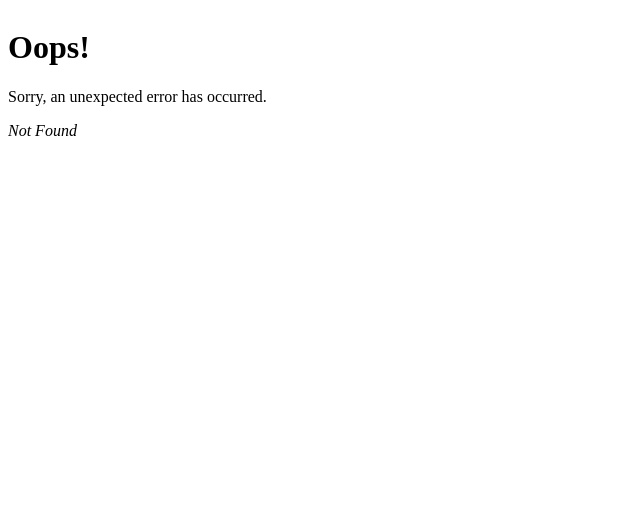
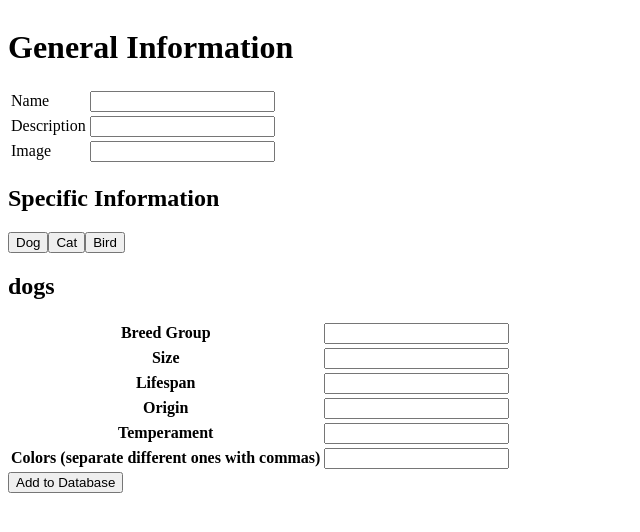
Before and after one commit to ermiralliu/frontend-with-routes, a React (Vite) app: page /admin/new in a window 1280 px wide. Before the commit this address had no page. Shown: the top 532 px of the page, without its empty margins (0-640 px from the left). Built offline with nearby package versions, Linux system fonts and the light colour scheme.

Commit message:
routes ready, just needs a backend and css, and then fetch requests other than get

```diff
--- a/src/Components/FigureSection/index.tsx
+++ b/src/Components/FigureSection/index.tsx
@@ -1,2 +1,5 @@
 import FigureSection from "./FigureSection";
+import { About, Contact } from "./Contacts";
+
 export default FigureSection;
+export {About, Contact};
--- a/src/Components/index.tsx
+++ b/src/Components/index.tsx
@@ -5,12 +5,14 @@ import SearchBar from "./SearchBar";
 import DarkModeToggle from "./DarkModeToggle";
 
 
-const Components = Object.freeze({
-    AnimalFigure,
-    AnimalNav,
-    FigureSection,
-    SearchBar,
-    DarkModeToggle
-});
+// const Components = Object.freeze({
+//     AnimalFigure,
+//     AnimalNav,
+//     FigureSection,
+//     SearchBar,
+//     DarkModeToggle
+// });
 
-export default Components;
+export {AnimalFigure, AnimalNav, FigureSection, SearchBar, DarkModeToggle};
+
+//export default Components;
--- a/src/Pages/Admin.tsx
+++ b/src/Pages/Admin.tsx
@@ -1,5 +1,84 @@
+import { useEffect, useRef, useState } from "react";
+import config from "./config.json" with { type: "json" };
+import './index.css';
+
+type Animal = {image:string; name:string, id:number, [key:string]:string|number};
+
 export default function Admin(){
+    const [showDialog, setDialog] = useState(false);
+    const currentAnimal = useRef<Animal | null>( null );
+
     return(<>
-        <p> Haha, you admin now </p>
+        <a href='/admin/new' className='adm'> New </a>
+        <h1> Haha, you admin now </h1>
+        { ['dogs', 'cats', 'birds'].map( (animal, index) =>  <AnimalTable key={index} animal={animal} currentAnimal={currentAnimal} setDialog={setDialog}/>) }
+        {( showDialog && currentAnimal.current != null )? <AnimalUpdateDialog animal={currentAnimal.current} setShow={setDialog}/> : <></>}
     </>)
 }
+
+function AnimalTable(props: {animal: string, currentAnimal: React.MutableRefObject<Animal| null>, setDialog: (value: boolean)=> void}){
+    const [animals, setAnimals] = useState([] as Animal[]);
+    useEffect( ()=>{
+        const URL = config['url'] + props.animal;
+        fetch(URL).then( res => res.json())
+            .then( (res: Animal[]) => setAnimals(res))
+            .catch( err => console.error(err));
+
+    }, [props.animal]);
+
+    if(animals.length === 0)
+        return <></>;
+
+    return (
+        <table>
+            <tr>
+                { Object.keys( animals[0] ).map( (animalKey, index) =>  <th key={index}> {animalKey} </th> ) }
+                <th> Update </th>
+            </tr>
+            { animals.map( (animal, index) =>
+                <tr key={index}>
+                    { Object.values( animal ).map( (value, valueIndex) =>  <td key={valueIndex}> {value.toString()} </td>) }
+                    <td> <button type='button' onClick={ () => { props.currentAnimal.current = animals[index], props.setDialog(true)}}> Update </button> </td>
+                </tr>
+            )}
+        </table>
+    );
+}
+//there must be a way to reuse the dialog we already used for the main page
+//through just passing input as a child prop probably
+//and reusing the tables from AnimalFigure
+function AnimalUpdateDialog(props:{animal:Animal, setShow: (value: boolean)=> void}){
+    const dialogRef = useRef<HTMLDialogElement>(null);
+
+    useEffect( ()=>{
+        dialogRef.current?.showModal();
+    }, []);
+
+    const animal = JSON.parse(JSON.stringify(props.animal)) as Animal;  //we make a copy as it's customary to keep stuff immutable
+    //then we even check the differences from the original, before sending
+    return (
+    <dialog
+        ref={dialogRef}
+        onClick={()=>dialogRef.current?.close()}
+        onClose={ () => props.setShow(false)}
+    >
+        <table onClick= {(event) => event.stopPropagation()}>
+            { Object.entries( animal ).map( ([key, value], index) =>
+                <tr key={index}>
+                    <th>
+                        {key}
+                    </th>
+                    <td>
+                        <input type='text' defaultValue={value} readOnly={ key === 'id' }/>
+                    </td>
+                </tr>
+            )}
+            <tr>
+                <td rowSpan={2}>
+                    <button type='button'> Update </button>
+                    <button type='button'> Delete </button>
+                </td>
+            </tr>
+        </table>
+    </dialog>);
+}
--- a/src/Pages/AnimalInsertPage.tsx
+++ b/src/Pages/AnimalInsertPage.tsx
@@ -1,5 +1,60 @@
+import { useState } from "react";
+
 export default function AnimalInsertPage(){
+    const [animalType, setAnimalType] = useState('dogs');
+
     return(
-        <></>
-    )
+        <form id="the-form" action={`../insert/${animalType}`} method="POST">
+            <h1>General Information</h1>
+            <table className="covered">
+                { ['name', 'description', 'image'].map(( str: string, index) =>
+                    <tr key={index}>
+                        <td> {str.charAt(0).toUpperCase() + str.slice(1)} </td>
+                        <td><input name={str}/></td>
+                    </tr>)
+                }
+            </table>
+            <h2>Specific Information</h2>
+            <div id="buttons">
+                <button className="animal-button" onClick={()=> setAnimalType('dogs')} type="button"> Dog </button>
+                <button className="animal-button" onClick={()=> setAnimalType('cats')} id="Cats" type="button"> Cat </button>
+                <button className="animal-button" onClick={()=> setAnimalType('birds')} id="Birds" type="button"> Bird </button>
+            </div>
+            <SpecificSection animalType={animalType}/>
+            <div id="finish">
+                <button id="last" type="submit" > Add to Database </button>
+            </div>
+        </form>
+    );
 }
+
+const animals :{[key:string]:string[]} = (()=>{
+    const cats = ['Origin ', 'Temperament ', 'Colors (separate different ones with commas)'];
+    const dogs = ['Breed Group ', 'Size ', 'Lifespan ', ...cats];
+
+    return Object.freeze({
+        dogs,
+        cats,
+        birds: ['Species ','Family ','Habitat ','Place_found ', 'Diet (separate different foods with a comma)', 'Weight (in kg) ', 'Height (in cm) ']
+    });
+})();
+
+function SpecificSection(props:{animalType:string}){
+    const array = animals[ props.animalType ];
+    return (
+        <div id="specific-div" className="covered">
+            <h2 id="animal"> {props.animalType} </h2>
+            <table id='specific'>
+                { array.map( (value, index) =>
+                    <tr key={index}>
+                        <th> {value} </th>
+                        <td>
+                            <input name={ `${value[0].toLowerCase() + value.slice(1).split(' ')}`}/>
+                        </td>
+                    </tr>
+                )}
+            </table>
+        </div>
+    );
+
+}
--- /dev/null
+++ b/src/Pages/config.json
@@ -0,0 +1,4 @@
+{
+    "url": "https://freetestapi.com/api/v1/",
+    "url2": "localhost:5086"
+}
--- a/src/Pages/index.tsx
+++ b/src/Pages/index.tsx
@@ -1,10 +1,12 @@
 import { useEffect, useRef, useState } from 'react'
 import { AnimalType, Animal } from '../Components/AnimalChoice';
-import Components from '../Components';
+//import Components from '../Components';
+import {FigureSection, SearchBar, AnimalNav, DarkModeToggle} from '../Components';
 import './index.css';
+//import { About, Contact } from '../Components/FigureSection'; we're gonna put these inside a dialog and do the eventHandling later
 
 
-const {FigureSection, SearchBar, AnimalNav, DarkModeToggle} = Components;
+//const {FigureSection, SearchBar, AnimalNav, DarkModeToggle} = Components;
 
 export default function Home(){
   const [darkMode, setDarkMode] = useState( JSON.parse(localStorage.getItem('darkMode') ?? 'true') as boolean);
--- a/src/main.tsx
+++ b/src/main.tsx
@@ -16,12 +16,15 @@ const router = createBrowserRouter([
 
     },
     {
-        path: '/admin',
-        element: <Admin/>,
+        path: '/admin/*',
         errorElement: <ErrorPage/>,
         children: [
             {
-                path: 'admin/new',
+                index: true,
+                element: <Admin/>
+            },
+            {
+                path: 'new',        //this is a subroute in admin now. Good. React Routes are ez
                 element: <AnimalInsertPage/>
             }
         ]
```
Also changed, not shown: src/Components/FigureSection/Contacts.tsx (+4 -4 lines), 1 other file (tests, documents, lock files or other folders).
